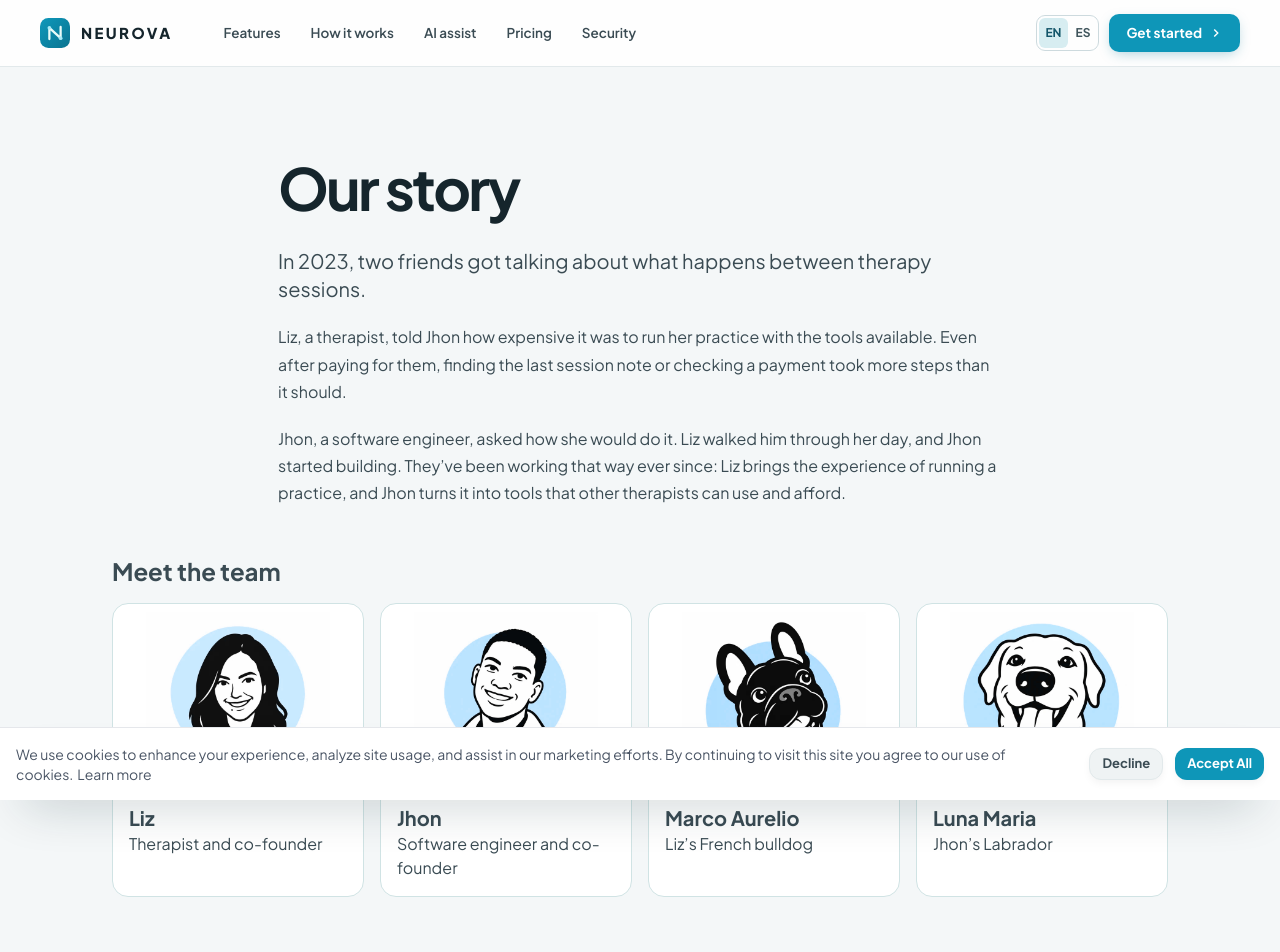
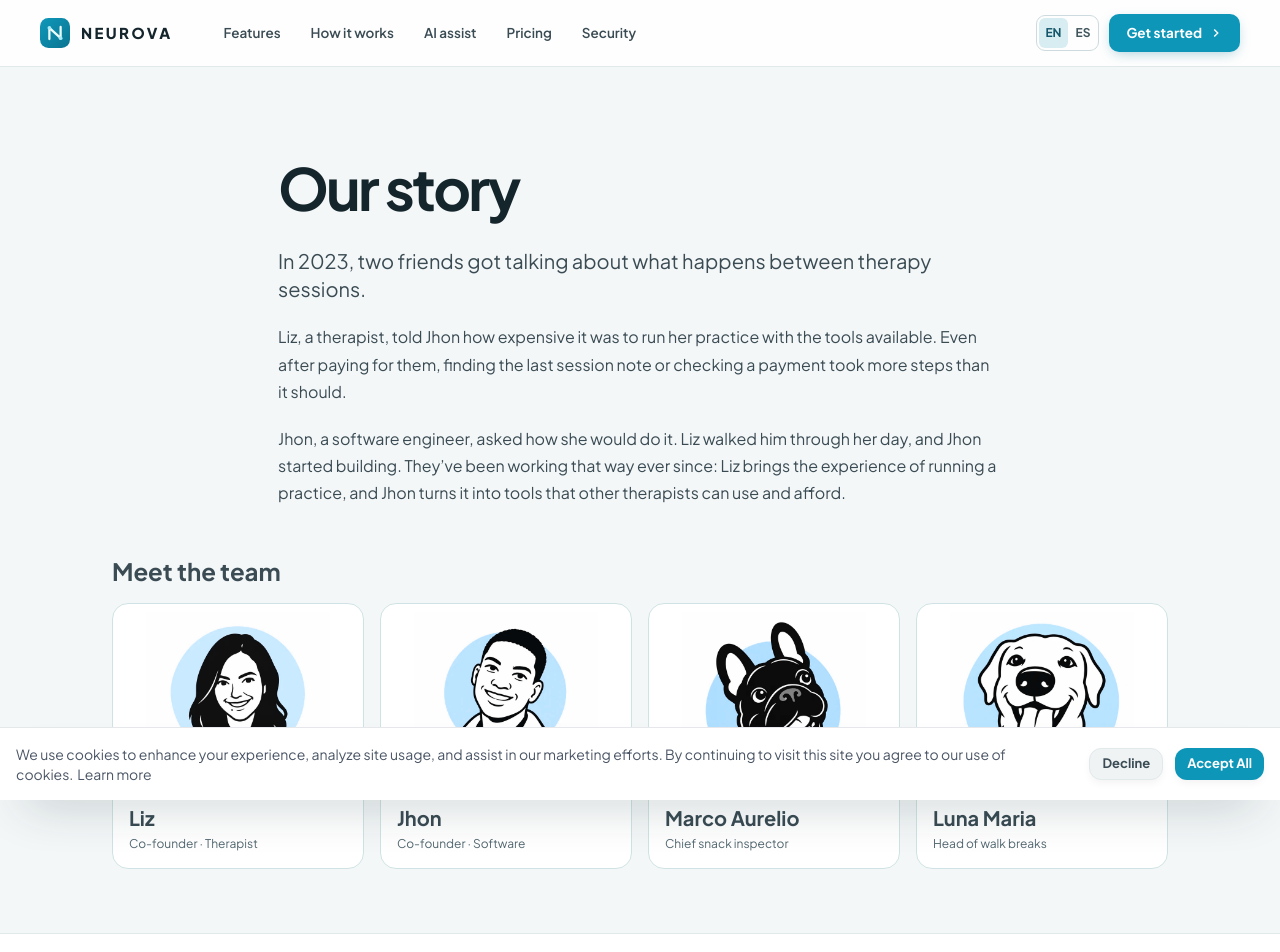
Before and after one commit to jairogm/neurova, a Next.js app: page /about in a window 1280 px wide. Shown: the top 952 px of the page. Built offline with nearby package versions, Linux system fonts and the light colour scheme; no server answers.

Commit message:
Shorten bilingual team captions and give the dogs playful roles

```diff
--- a/app/(marketing)/about/page.tsx
+++ b/app/(marketing)/about/page.tsx
@@ -6,10 +6,10 @@ export const metadata = { title: "Our story · NEUROVA" };
 export default async function AboutPage() {
   const es = (await getLocale()) === "es";
   const team = [
-    ["Liz", es ? "Terapeuta y cofundadora" : "Therapist and co-founder"],
-    ["Jhon", es ? "Ingeniero de software y cofundador" : "Software engineer and co-founder"],
-    ["Marco Aurelio", es ? "Bulldog francés de Liz" : "Liz’s French bulldog"],
-    ["Luna Maria", es ? "Labrador de Jhon" : "Jhon’s Labrador"],
+    ["Liz", es ? "Cofundadora · Terapia" : "Co-founder · Therapist"],
+    ["Jhon", es ? "Cofundador · Software" : "Co-founder · Software"],
+    ["Marco Aurelio", es ? "Inspector de snacks" : "Chief snack inspector"],
+    ["Luna Maria", es ? "Directora de paseos" : "Head of walk breaks"],
   ];
   return <main>
     <div className="marketing-article" style={{ minHeight: 0, paddingBottom: 0 }}>
@@ -26,7 +26,7 @@ export default async function AboutPage() {
           <Image src={`/team/${name.toLowerCase().replaceAll(" ", "-")}-blue.webp`} alt="" width={600} height={600} sizes="(min-width: 1024px) 245px, (min-width: 640px) 200px, 42vw" className="mx-auto block h-auto w-full max-w-[200px] p-2" />
           <div className="px-4 pb-4">
             <h3 className="text-xl font-bold">{name}</h3>
-            <p>{role}</p>
+            <p className="mt-1 text-xs leading-snug text-[#526770]">{role}</p>
           </div>
         </article>
       ))}
```
